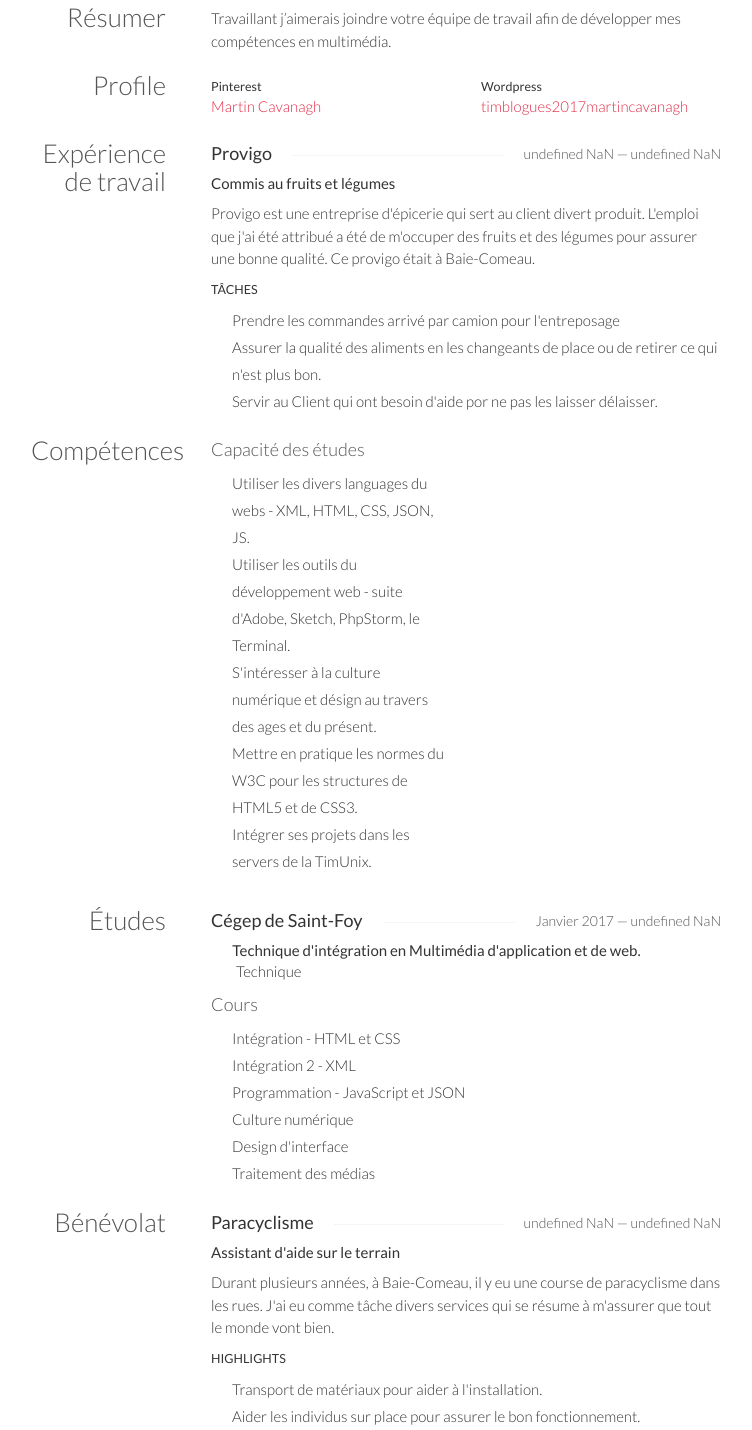
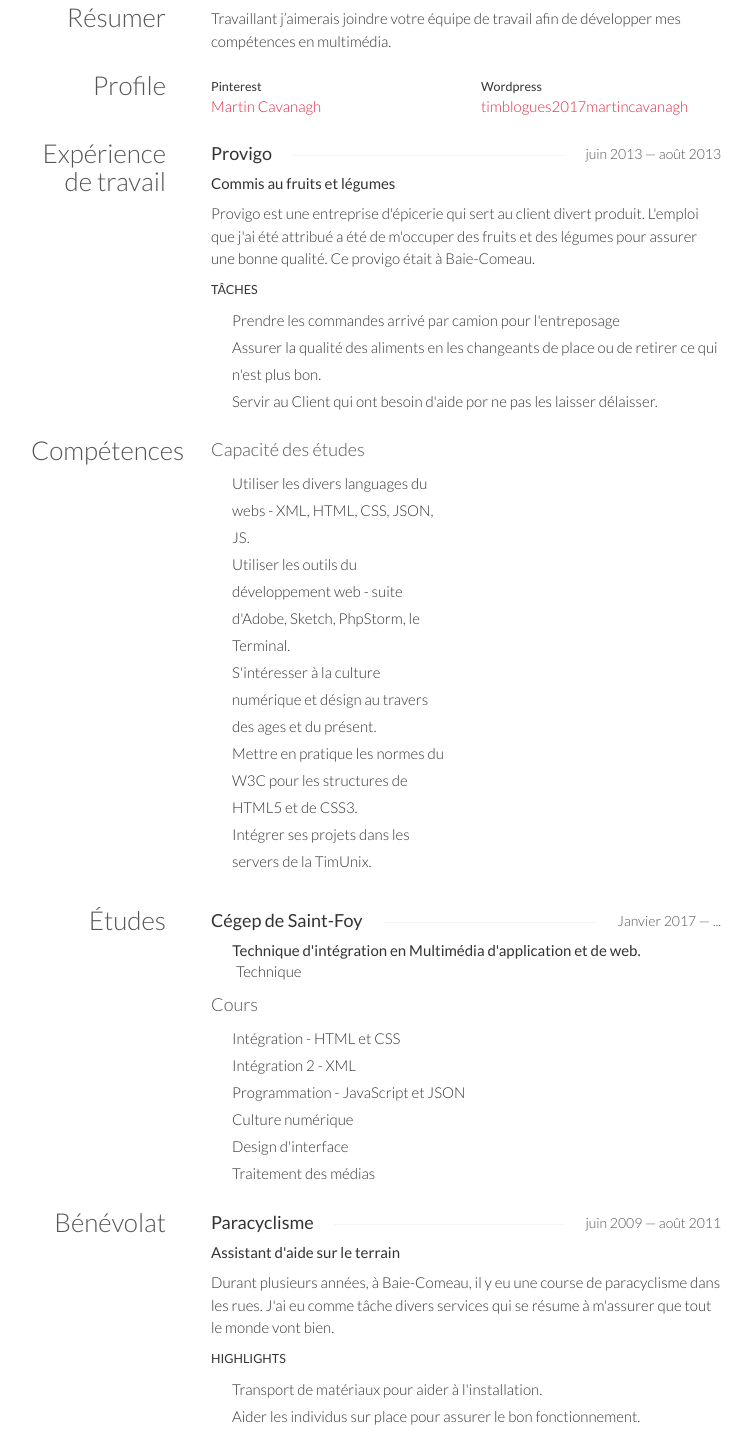
Before and after one commit to Martin-Cavanagh/Martin-Cavanagh.github.io, a plain HTML site: page cv/index.html in a window 1280 px wide. Shown: the part 268-1698 px from the top of the page, without its empty margins (264-1016 px from the left). Drawn offline with nearby package versions, Linux system fonts and the light colour scheme; some icons are missing.

Commit message:
mise à jour dates dans le cv

```diff
--- a/cv/index.html
+++ b/cv/index.html
@@ -391,7 +391,7 @@
                     <h4 class="strike-through">
                         <span>Provigo</span>
                         <span class="date">
-undefined NaN — undefined NaN
+juin 2013 — août 2013
 </span>
                     </h4>
                     <div class="website pull-right">
@@ -451,7 +451,7 @@ undefined NaN — undefined NaN
                     <h4 class="strike-through">
                         <span>Cégep de Saint-Foy</span>
                         <span class="date">
-Janvier 2017 — undefined NaN
+Janvier 2017 — ...
 </span>
                     </h4>
                     <div class="area">
@@ -484,7 +484,7 @@ Janvier 2017 — undefined NaN
                     <h4 class="strike-through">
                         <span>Paracyclisme</span>
                         <span class="date">
-undefined NaN — undefined NaN
+juin 2009 — août 2011
 </span>
                     </h4>
                     <div class="website pull-right">
```
